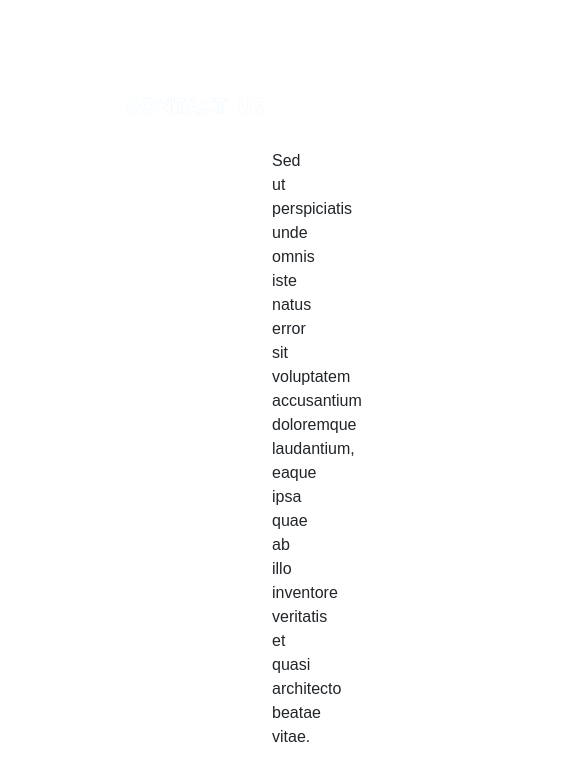
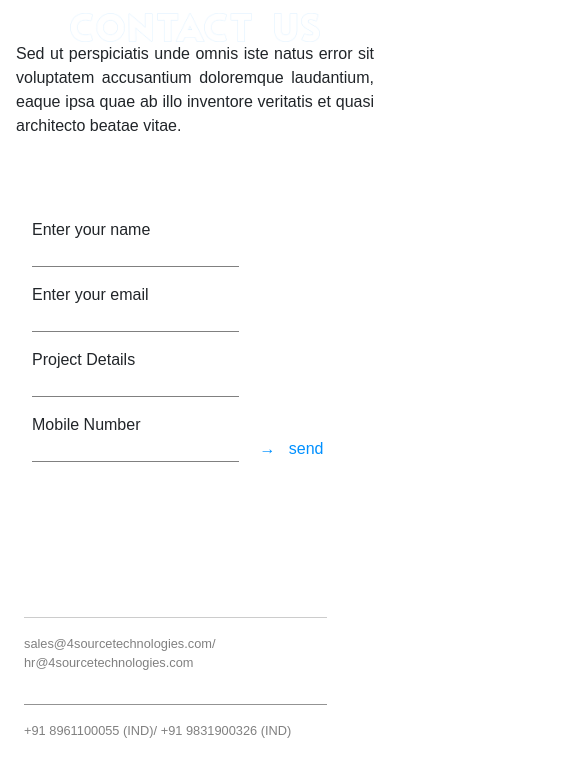
Before and after one commit to grvx-github/contactUs, a plain HTML site: page index.html in a window 390 px wide. Shown: the part 84-844 px from the top of the page, 585 px wide, since content can reach past the window. Drawn offline with nearby package versions, Linux system fonts and the light colour scheme.

Commit message:
Added media queries

```diff
--- a/style.css
+++ b/style.css
@@ -784,3 +784,41 @@ color: #0090ff;
 #sendBtn:hover{
 	color: #1f4a6b;
 }
+
+/* Responsive */
+@media (max-width:767px) {
+  .main {
+    padding: 1rem;
+  }
+
+  .main p {
+    padding: 0em;
+    text-align: justify;
+  }
+
+  #form {
+    padding: 2rem;
+    padding-bottom: 0;
+  }
+
+  #form input, textarea {
+    width: inherit;
+    padding: 0;
+  }
+
+  #sendBtn {
+    left: 1rem;
+  }
+
+  #contactFooter {
+    padding-block: 0 30px;
+  }
+
+  .icons {
+    padding-top: 0;
+  }
+
+  .footer .copyright {
+    top: 21rem;
+  }
+}
```
